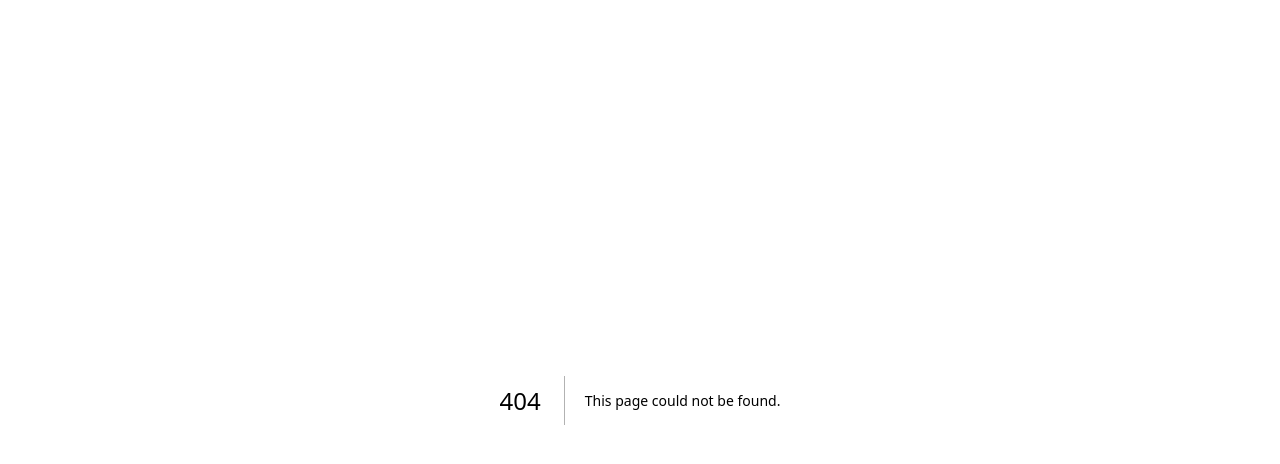
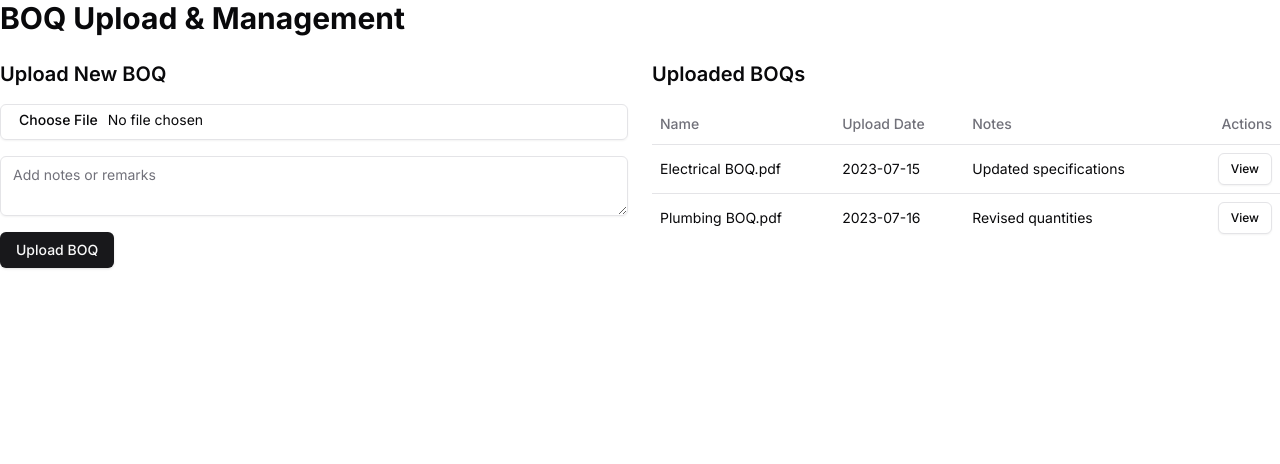
Before and after one commit to maybeandrews/boqwebsite, a Next.js app: page /client/upload in a window 1280 px wide. Before the commit this address had no page. Shown: the top 464 px of the page. Built offline with nearby package versions, Linux system fonts and the light colour scheme.

Commit message:
Client dashboard and Upload page added

```diff
--- a/package.json
+++ b/package.json
@@ -13,6 +13,7 @@
     "@radix-ui/react-dialog": "^1.1.6",
     "@radix-ui/react-icons": "^1.3.2",
     "@radix-ui/react-label": "^2.1.2",
+    "@radix-ui/react-progress": "^1.1.2",
     "@radix-ui/react-separator": "^1.1.2",
     "@radix-ui/react-slot": "^1.1.2",
     "@radix-ui/react-tabs": "^1.1.3",
--- /dev/null
+++ b/src/app/client/dashboard/page.tsx
@@ -0,0 +1,58 @@
+"use client";
+
+import { Card, CardContent, CardHeader, CardTitle } from "@/components/ui/card";
+import { Button } from "@/components/ui/button";
+import Link from "next/link";
+import { useRouter } from "next/navigation";
+
+const projects = [
+  { name: "Project 1", status: "pending" },
+  { name: "Project 2", status: "Approved" },
+  { name: "Project 3", status: "Not proceeding with the quote" },
+  { name: "Project 4", status: "Not proceeding with the quote" },
+];
+
+export default function ClientDashboard() {
+  const router = useRouter();
+
+  return (
+    <>
+      <div>
+        <h1 className="text-3xl font-bold mb-10">Main Dashboard</h1>
+      </div>
+      <div className="flex justify-between space-x-6">
+        <div className="w-[440px] h-screen flex flex-col justify-start items-center gap-4">
+          <h1 className="text-lg font-semibold">Projects Open</h1>
+          <Link href="#">
+            <span>Download BOQ</span>
+          </Link>
+        </div>
+
+        <div className="grid gap-1 md:grid-cols-1 lg:grid-cols-1 w-1/2 h-full">
+          {projects.map((project) => (
+            <Card key={project.name} className="shadow-md">
+              <CardHeader>
+                <CardTitle>{project.name}</CardTitle>
+              </CardHeader>
+              <CardContent className="text-sm">
+                <p>
+                  <span className="font-semibold">Quote for:</span> {project.name} - {project.status}
+                </p>
+              </CardContent>
+            </Card>
+          ))}
+        </div>
+
+        {/* Floating Button for Navigation */}
+        <div className="relative h-screen">
+          <Button
+            className="absolute bottom-10 right-4 z-50"
+            onClick={() => router.push("/upload")}
+          >
+            +
+          </Button>
+        </div>
+      </div>
+    </>
+  );
+}
--- a/src/app/client/page.tsx
+++ /dev/null
@@ -1,36 +0,0 @@
-import { Button } from "@/components/ui/button"
-import { Input } from "@/components/ui/input"
-import { Card, CardContent, CardDescription, CardFooter, CardHeader, CardTitle } from "@/components/ui/card"
-
-export default function LoginPage() {
-  return (
-    <div className="flex items-center justify-center min-h-screen bg-gray-100">
-      <Card className="w-[350px]">
-        <CardHeader>
-          <CardTitle>Vendor Login</CardTitle>
-          <CardDescription>Login to enter the Vendor Dashboard .</CardDescription>
-        </CardHeader>
-        <CardContent>
-          <form>
-            <div className="grid w-full items-center gap-4">
-              <div className="flex flex-col space-y-1.5">
-                <Input id="email" placeholder="Email" type="email" />
-              </div >
-              <div className="flex flex-col space-y-1.5 self-end">
-                <a href='#' className="text-blue-500 text-xs hover:underline ml-auto">Forgot password</a>
-              </div>
-              <div className="flex flex-col space-y-1.5">
-                <Input id="password" placeholder="Password" type="password" />
-              </div>
-            </div>
-          </form>
-        </CardContent>
-        <CardFooter className="flex justify-between">
-          <Button variant="outline">Cancel</Button>
-          <a href='#'><Button>Sign in</Button></a>
-          <Button>Login</Button>
-        </CardFooter>
-      </Card>
-    </div>
-  )
-}
--- /dev/null
+++ b/src/app/client/upload/page.tsx
@@ -0,0 +1,54 @@
+import { Button } from "@/components/ui/button"
+import { Input } from "@/components/ui/input"
+import { Table, TableBody, TableCell, TableHead, TableHeader, TableRow } from "@/components/ui/table"
+import { Textarea } from "@/components/ui/textarea"
+
+const boqDocuments = [
+  { id: 1, name: "Electrical BOQ.pdf", uploadDate: "2023-07-15", notes: "Updated specifications" },
+  { id: 2, name: "Plumbing BOQ.pdf", uploadDate: "2023-07-16", notes: "Revised quantities" },
+]
+
+export default function BOQPage() {
+  return (
+    <div className="space-y-6">
+      <h1 className="text-3xl font-bold">BOQ Upload & Management</h1>
+      <div className="grid gap-6 md:grid-cols-2">
+        <div>
+          <h2 className="text-xl font-semibold mb-4">Upload New BOQ</h2>
+          <div className="space-y-4">
+            <Input type="file" />
+            <Textarea placeholder="Add notes or remarks" />
+            <Button>Upload BOQ</Button>
+          </div>
+        </div>
+        <div>
+          <h2 className="text-xl font-semibold mb-4">Uploaded BOQs</h2>
+          <Table>
+            <TableHeader>
+              <TableRow>
+                <TableHead>Name</TableHead>
+                <TableHead>Upload Date</TableHead>
+                <TableHead>Notes</TableHead>
+                <TableHead className="text-right">Actions</TableHead>
+              </TableRow>
+            </TableHeader>
+            <TableBody>
+              {boqDocuments.map((doc) => (
+                <TableRow key={doc.id}>
+                  <TableCell>{doc.name}</TableCell>
+                  <TableCell>{doc.uploadDate}</TableCell>
+                  <TableCell>{doc.notes}</TableCell>
+                  <TableCell className="text-right">
+                    <Button variant="outline" size="sm">
+                      View
+                    </Button>
+                  </TableCell>
+                </TableRow>
+              ))}
+            </TableBody>
+          </Table>
+        </div>
+      </div>
+    </div>
+  )
+}
--- a/src/app/clientmain/page.tsx
+++ /dev/null
@@ -1,41 +0,0 @@
-import { Card, CardContent, CardDescription, CardHeader, CardTitle } from "@/components/ui/card";
-import { Button } from "@/components/ui/button"
-import Link from "next/link"
-const projects = [
-  { name: "Project 1", status:"pending" },
-  { name: "Project 2",status:"Approved" },
-  { name: "Project 3",status:"Not proceeding with the qoute" },
-  { name: "Project 4",status:"Not proceeding with the qoute"}
-];
-
-export default function ClientDashboard() {
-  return (
-    <><div><h1 className="text-3xl font-bold mb-10  ">Main Dashboard</h1>
-      </div>
-      <div className="flex justify-between space-x-6 margin -0 p-0">
-                <div className="w-[440px] h-screen flex flex-col justify-start items-center gap-4">
-                    <h1 className="text-lg font-semibold">Projects Open</h1>
-                    <Link href="#"><span>Download BOQ</span> </Link>
-                </div>
-
-
-              <div className="grid gap-1 md:grid-cols-1 lg:grid-cols-1 w-1/2 h-full ">
-                  {projects.map((project) => (
-                      <Card key={project.name} className="shadow-md">
-                          <CardHeader>
-                              <CardTitle>{project.name}</CardTitle>
-                          </CardHeader>
-                          <CardContent className="text-sm">
-                              <p><span className="font-semibold">Qoute for:</span> {project.name}-</p><p>{project.status}</p>
-                          </CardContent>
-                      </Card>
-                  ))}
-              </div>
-            <div className="relative h-screen">
-                <Button className="absolute bottom-40 right-4 z-100">+</Button>
-            </div>
-
-
-    </div></>
-  );
-}
--- /dev/null
+++ b/src/components/ui/progress.tsx
@@ -0,0 +1,28 @@
+"use client"
+
+import * as React from "react"
+import * as ProgressPrimitive from "@radix-ui/react-progress"
+
+import { cn } from "@/lib/utils"
+
+const Progress = React.forwardRef<
+  React.ElementRef<typeof ProgressPrimitive.Root>,
+  React.ComponentPropsWithoutRef<typeof ProgressPrimitive.Root>
+>(({ className, value, ...props }, ref) => (
+  <ProgressPrimitive.Root
+    ref={ref}
+    className={cn(
+      "relative h-2 w-full overflow-hidden rounded-full bg-primary/20",
+      className
+    )}
+    {...props}
+  >
+    <ProgressPrimitive.Indicator
+      className="h-full w-full flex-1 bg-primary transition-all"
+      style={{ transform: `translateX(-${100 - (value || 0)}%)` }}
+    />
+  </ProgressPrimitive.Root>
+))
+Progress.displayName = ProgressPrimitive.Root.displayName
+
+export { Progress }
```
Also changed, not shown: src/app/admin/quotes/page.tsx (line endings or trailing spaces), 1 other file (tests, documents, lock files or other folders).
